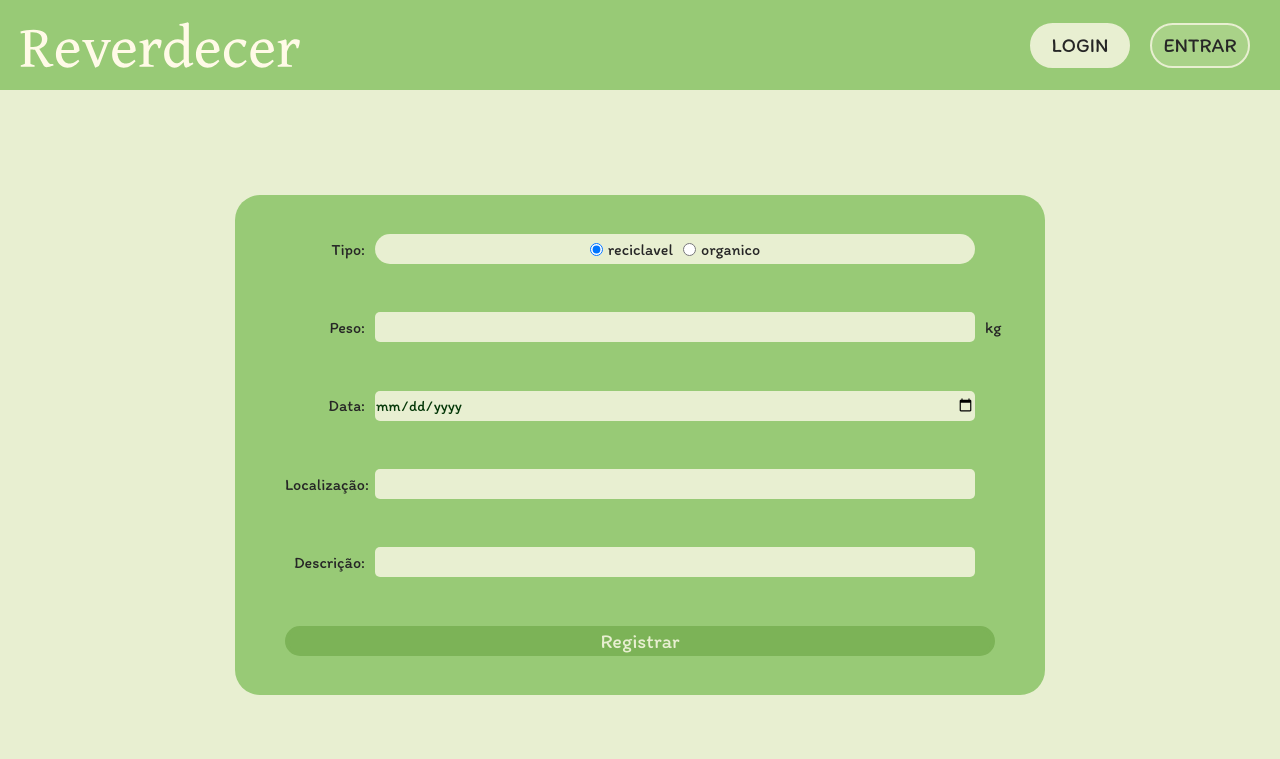
After one commit to T1NT4/Grupo3Projeto2025, a PHP site: page /formulario.php in a window 1280 px wide. The commit adds this page. Shown: the top 759 px of the page. Run offline with PHP 8.4, Linux system fonts and the light colour scheme.

Commit message:
revisão de CSS para padrões na documentação

```diff
--- a/estilo.css
+++ b/estilo.css
@@ -5,17 +5,25 @@
     padding: 0;
     margin: 0;
     box-sizing: border-box;
+    color: var(--cor-preta);
+    font-family: Itim;
 }
 
+:root{
+    --cor-primaria: #98ca76;
+    --cor-secundaria: #e8efd1;
+    --cor-terciaria: #529128;
+    --cor-preta: #262626;
+}
 
 html,
 body {
-    background-color: #cbceb0;
+    background-color: var(--cor-secundaria);
     font-family: "Itim";
 }
 
 .logo {
-    width: 360px;
+    width: 280px;
     display: flex;
     justify-content: center;
     align-items: center;
@@ -27,22 +35,23 @@ body {
   }
   .logo a img{
     width: 100%;
-    margin-top:10%;
   }
 nav {
     padding: 20px;
     display: flex;
     align-items: center;
     justify-content: space-between;
-    background-color: #98ca76;
+    background-color: var(--cor-primaria);
     position: relative;
     height: 90px;
+    margin-bottom: 30px;
 }
 
 nav ul {
     display: flex;
     gap: 20px;
     align-items: center;
+
 }
 
 nav ul li {
@@ -51,16 +60,8 @@ nav ul li {
 
 nav ul li a {
     text-decoration: none;
-    color: #fff;
+    color: var(--cor-secundaria);
     font-size: 20px;
-}
-
-
-nav ul a:hover,
-nav ul a.active {
-    border-bottom: 2px solid #427023;
-    color: #427023;
-    transition: 0.1s;
 }
 
 .menu-icon {
@@ -82,29 +83,25 @@ nav ul a.active {
     text-decoration: none;
     width: 100px;
     height: 45px;
-    border-radius: 20px;
-    font-size: 15px;
+    border-radius: 50px;
+    font-size: 20px;
     gap: 20px;
 }
-
+button:hover{
+    background: color-mix( in srgb, var(--cor-terciaria) 20%, var(--cor-primaria) 80% )!important;
+}
 .login-btn button {
-    background-color: #5699299a;
-    color: #fff;
+    background-color: var(--cor-secundaria);
+    border: 2px solid var(--cor-secundaria);
+    color: var(--cor-preta);
     font-family: "Itim";
 }
 
 
-
-.login-btn button:hover {
-    background-color: #fff;
-    color: #569929;
-}
-
-
 .enter-btn button {
-    background-color: #56992900;
-    border: 2px solid #fff;
-    color: #fff;
+    background-color: color-mix(in srgb, var(--cor-secundaria) 20%, transparent 80%);
+    border: 2px solid var(--cor-secundaria);
+    color: var(--cor-preta);
     font-family: "Itim";
 }
 
@@ -119,7 +116,7 @@ main {
 }
 
 .container {
-    background-color: #7bad5a;
+    background-color: var(--cor-primaria);
     width: 600px;
     max-width:  90%;
     height: auto;
@@ -198,12 +195,30 @@ main {
     padding: 20px;
     margin-top: 10px;
     justify-content: center;
-    background-color:  #7bad5a;
+    background-color:  var(--cor-primaria);
     border-radius: 25px;
     font-family: 'itim';
-    width: 1000px;
+    width: 900px;
+    max-width: 90%;
     height: 500px;
     align-items: center;
+}
+.form.registrar{
+    display: grid;
+    grid-template-columns: 80px 600px 10px;
+}
+.form.registrar label{
+    text-align: right;
+}
+.form.registrar button{
+    grid-column: span 3;
+    display: flex;
+    align-items: center;
+    justify-content: center;
+    font-size: 20px;
+    color: var(--cor-secundaria);
+    border: 4px solid color-mix(in srgb, var(--cor-primaria) 60%, var(--cor-terciaria) 40%);
+    background-color: color-mix(in srgb, var(--cor-primaria) 60%, var(--cor-terciaria) 40%);
 }
 .form1{
 
@@ -224,10 +239,10 @@ main {
 }
 
 .checkbox{
-    background-color: #f8f8eb;
+    background-color: var(--cor-secundaria);
     border-radius: 20px;
     text-align: center;
-    width: 600px;
+    width: 100%;
     height: 30px;
     display: flex;
     gap:5px;
@@ -243,18 +258,17 @@ button{
     border-radius: 20px;
     color: #3a751e;
     font-size: 15px;
-    width: 110px;
+    width: 100%;
     height: 30px;
 
 }
 
 .btn-form{
     color: #053808;
-    width: 600px;
-    max-width: 90%;
+    width: 100%;
     height: 30px;
     font-size: 15px;
-    background-color: #ffffff;
+    background-color: var(--cor-secundaria);
     border: none;
     border-radius: 5px;
 }
@@ -303,7 +317,6 @@ button{
       }
       .logo a img{
         width: 100%;
-        margin-top:10%;
       }
 
       main {
--- /dev/null
+++ b/formulario.php
@@ -0,0 +1,53 @@
+<!DOCTYPE html>
+<html lang="pt-br">
+
+<head>
+    <meta charset="UTF-8">
+    <meta name="viewport" content="width=device-width, initial-scale=1.0">
+    <link rel="stylesheet" href="estilo.css">
+    <title>FORMULÁRIO</title>
+</head>
+
+<body>
+    <?php
+    include __DIR__ . "/header.html";
+    ?>
+    <div class="formular">
+
+
+        <div class="form1">
+            <form action="" method="post" class="form registrar">
+                <label for="tipo">Tipo:</label>
+                <div class="checkbox">
+                    <input type="radio" id="reciclavel" name="tipo" value="raciclavel" checked />
+                    <label for="coding"> reciclavel </label>
+                    <div class="middiv"></div>
+                    <input type="radio" id="organico" name="tipo" value="organico" />
+                    <label for="organico"> organico </label>
+                </div>
+                <div></div>
+
+                <label for="peso">Peso:</label>
+                <input type="text" id="peso" class="btn-form" />
+                <label for="peso">kg</label>
+
+                <label for="date">Data:</label>
+                <input type="date" id="date" class="btn-form">
+                <div></div>
+
+                <label for="localizacao">Localização:</label>
+                <input type="text" id="localizacao" class="btn-form">
+                <div></div>
+
+                <label for="descricao">Descrição:</label>
+                <input type="text" id="descricao" class="btn-form">
+                <div></div>
+
+                <button type="button">Registrar</button>
+
+            </form>
+        </div>
+    </div>
+</body>
+
+</html>
--- /dev/null
+++ b/header.html
@@ -0,0 +1,20 @@
+<nav>
+
+    <div class="logo">
+        <a href="" class="logo"><img src="IMG/logo.svg" alt="" class="logo"></a>
+    </div>
+
+    <ul id="menuList">
+
+        <div class="btn-login">
+            <a href="" class="login-btn"><button>LOGIN</button></a>
+            <a href="" class="enter-btn"><button>ENTRAR</button></a>
+        </div>
+
+    </ul>
+
+    <div class="menu-icon">
+        <i class="fa-solid fa-bars" onclick="toggleMenu()"></i>
+    </div>
+
+</nav>
```
Also changed, not shown: formulario.html (deleted, +0 -74 lines), login.php (renamed from login.html, +4 -22 lines), relatorio.php (renamed from relatorio.html, +3 -15 lines), IMG/logo.svg (added).
